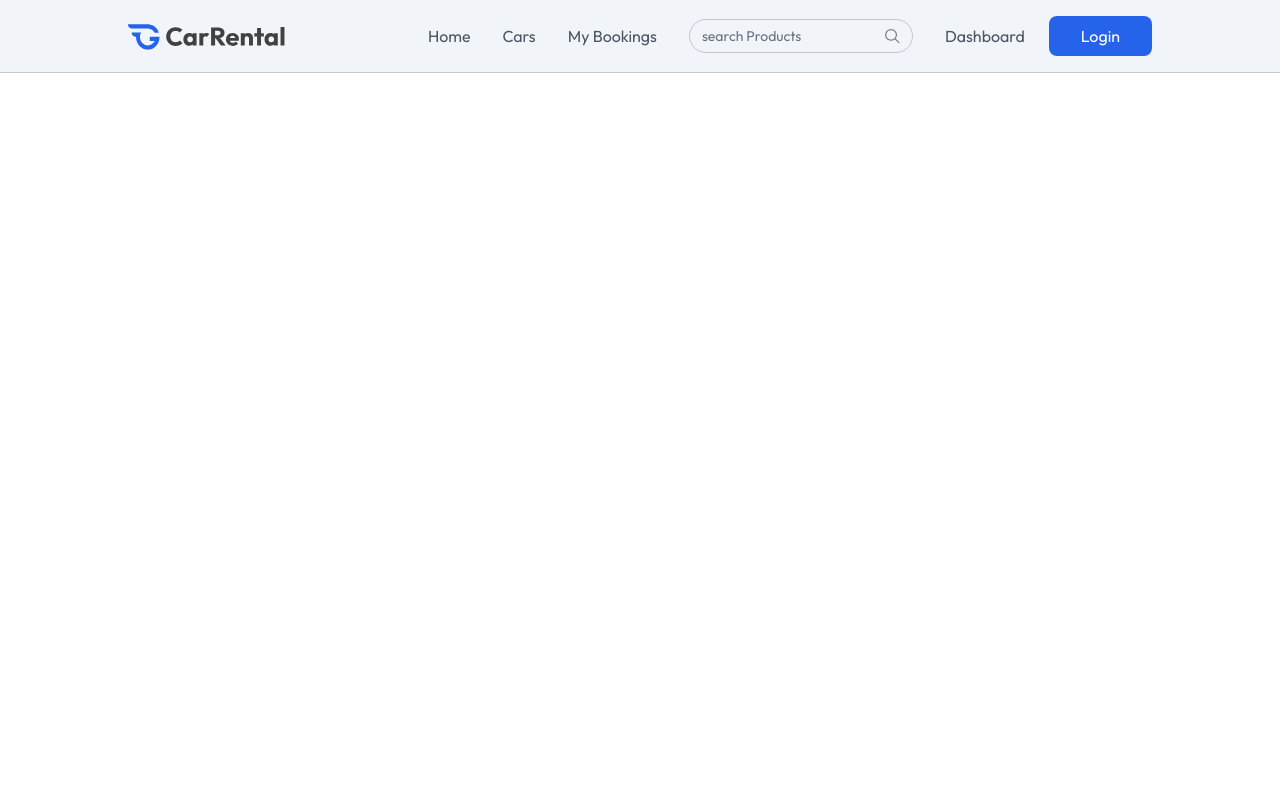
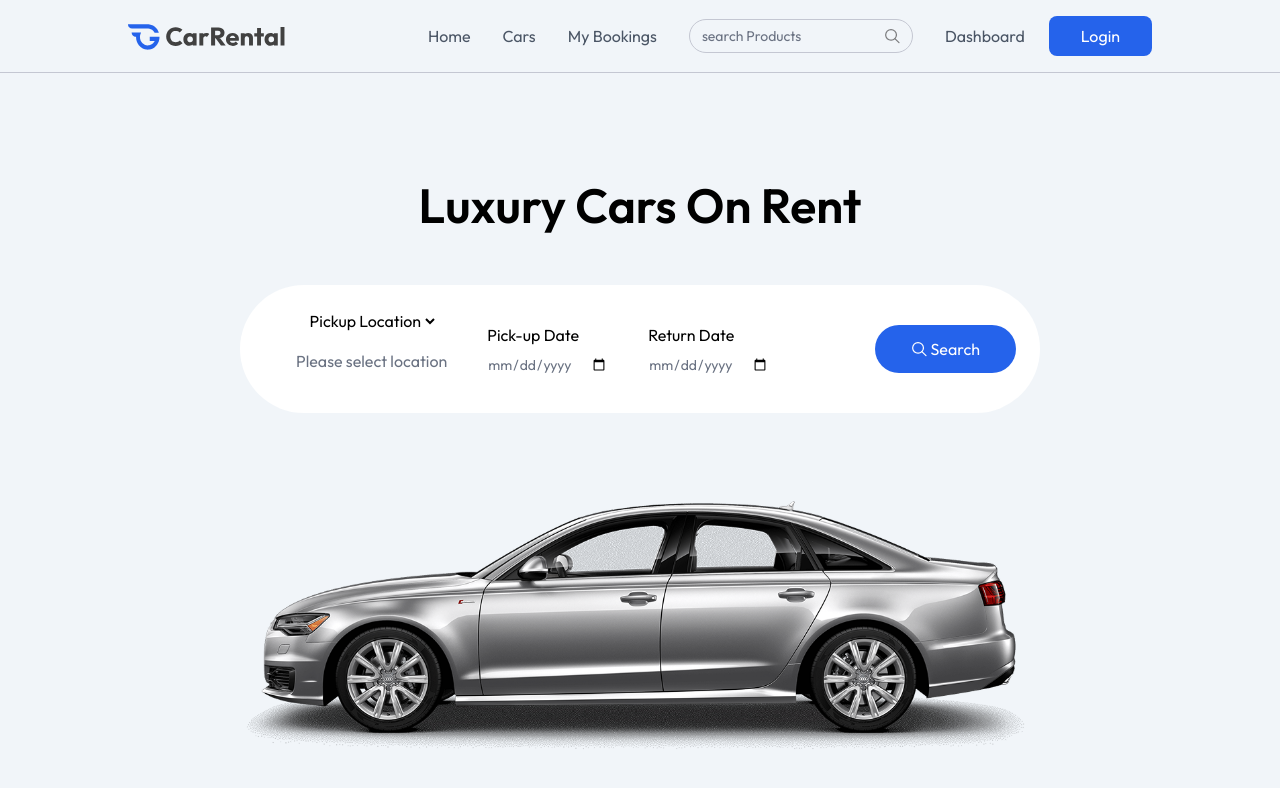
Before and after one commit to Hellobisrat/carRental, a React (Vite) app in the folder client/: page / in a window 1280 px wide. Shown: the top 788 px of the page. Built offline with nearby package versions, Linux system fonts and the light colour scheme.

Commit message:
Hero section completed

```diff
--- a/client/src/App.jsx
+++ b/client/src/App.jsx
@@ -1,13 +1,22 @@
-import React, { useState } from 'react'
+import  { useState } from 'react'
 import Navbar from './components/Navbar'
 import { useLocation } from 'react-router-dom';
+import {Routes,Route} from 'react-router-dom'
+import Cars from './pages/Cars';
+import CarDetails from './pages/CarDetails';
+import Home from './pages/Home.jsx'
 
 const App = () => {
-  const [showLogin,setShowLogin]=useState(false);
+  const [setShowLogin]=useState(false);
   const isOwnerPath = useLocation().pathname.startsWith('/owner')
   return (
     <>
       {!isOwnerPath && <Navbar setShowLogin={setShowLogin}/>}
+      <Routes>
+        <Route path='/' element ={<Home/>}/>
+        <Route path='/car-details/:id' element ={<CarDetails/>}/>
+        <Route path='/cars' element ={<Cars/>}/>
+      </Routes>
     </>
   )
 }
--- /dev/null
+++ b/client/src/components/Hero.jsx
@@ -0,0 +1,49 @@
+import React from 'react'
+import { assets, cityList } from '../assets/assets'
+
+const Hero = () => {
+  return (
+    <div className='h-screen flex flex-col items-center
+    justify-center gap-14 bg-light text-center'>
+      <h1 className='text-4xl md:text-5xl font-semibold'>
+        Luxury Cars On Rent
+      </h1>
+       <form className='flex flex-col md:flex-row items-start md:items-center
+       justify-between p-6 rounded-lg md:rounded-full w-full max-w-80 md:max-w-200
+       bg-white shadow-[0px_8px_20px_rgba(0,0,0,0.1)'>
+        <div className='flex flex-col md:flex-row items-start md:items-center
+        gap-10 min-md:ml-8'>
+        <div >
+            <select name="" id="" required>
+              <option value=" ">Pickup Location</option>
+              {cityList.map((city)=><option key={city} value={city}>{city}</option>)}
+
+            </select>
+            <p className='py-4 text-gray-500'>Please select location</p>
+        </div>
+        <div className='flex flex-col items-start gap-2'>
+          <label htmlFor='pickup-date'>Pick-up Date</label>
+          <input type='date' id="pickup-date" min={new Date().toISOString().split('T')[0]}
+          className='text-sm text-gray-500' required/>
+        </div>
+
+        <div className='flex flex-col items-start gap-2'>
+          <label htmlFor='return-date'>Return Date</label>
+          <input type='date' id="return-date"
+          className='text-sm text-gray-500' required/>
+
+        </div>
+        </div>
+        <button className='flex items-center justify-center gap-1 px-9 py-3
+        max-sm:mt-4 bg-primary hover:bg-primary-dull text-white rounded-full
+        cursor-pointer'>
+          <img src={assets.search_icon} alt='search' className='brightness-300'/>
+          Search</button>
+
+       </form>
+       <img src={assets.main_car} alt='car' className='max-h-74'/>
+    </div>
+  )
+}
+
+export default Hero
--- /dev/null
+++ b/client/src/pages/CarDetails.jsx
@@ -0,0 +1,9 @@
+import React from 'react'
+
+const CarDetails = () => {
+  return (
+    <div>CarDetails</div>
+  )
+}
+
+export default CarDetails
--- /dev/null
+++ b/client/src/pages/Cars.jsx
@@ -0,0 +1,9 @@
+import React from 'react'
+
+const Cars = () => {
+  return (
+    <div>Cars</div>
+  )
+}
+
+export default Cars
--- /dev/null
+++ b/client/src/pages/Home.jsx
@@ -0,0 +1,14 @@
+import React from 'react'
+import Hero from '../components/Hero'
+
+const
+Home = () => {
+  return (
+    <>
+      <Hero/>
+    </>
+  )
+}
+
+export default
+Home
--- /dev/null
+++ b/client/src/pages/MyBookings.jsx
@@ -0,0 +1,9 @@
+import React from 'react'
+
+const MyBookings = () => {
+  return (
+    <div>MyBookings</div>
+  )
+}
+
+export default MyBookings
```
